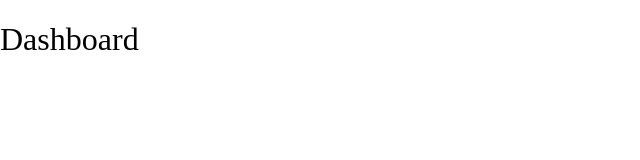
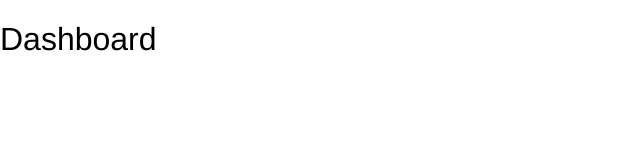
Before and after one commit to mateusdotcc/cash-transfer, a React (Create React App) app: page / in a window 1280 px wide. Shown: the top 160 px of the page, without its empty margins (0-640 px from the left). Built offline with nearby package versions, Linux system fonts and the light colour scheme.

Commit message:
chore: add default fonts

```diff
--- a/package.json
+++ b/package.json
@@ -41,6 +41,7 @@
     ]
   },
   "devDependencies": {
+    "@types/react-helmet": "^6.0.0",
     "@types/react-router-dom": "^5.1.5",
     "@types/styled-components": "^5.1.1"
   }
--- a/src/styles/globalStyle.ts
+++ b/src/styles/globalStyle.ts
@@ -11,7 +11,7 @@ export default createGlobalStyle`
   }
 
   html {
-    font-size: 62.5%; /* 16px = 1.6rem || 12px = 1.2rem */
+    font-size: 62.5%;
 
     -webkit-font-smoothing: antialiased;
     -moz-osx-font-smoothing: grayscale;
@@ -19,7 +19,7 @@ export default createGlobalStyle`
 
   body {
     font-size: 1.6rem;
-    /* font-family: 'Suisse-Regular', 'Helvetica', 'Arial', sans-serif; */
+    font-family: 'Inter-Regular', 'Helvetica', 'Arial', sans-serif;
     overflow-x: hidden;
     -webkit-tap-highlight-color: transparent;
   }
```
Also changed, not shown: 1 other file (tests, documents, lock files or other folders).
